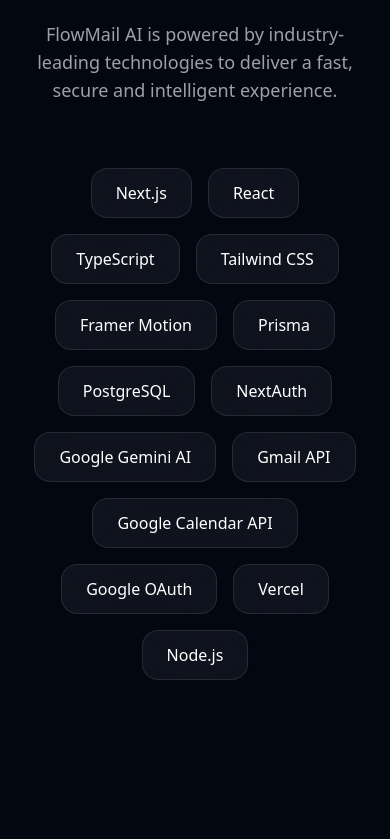
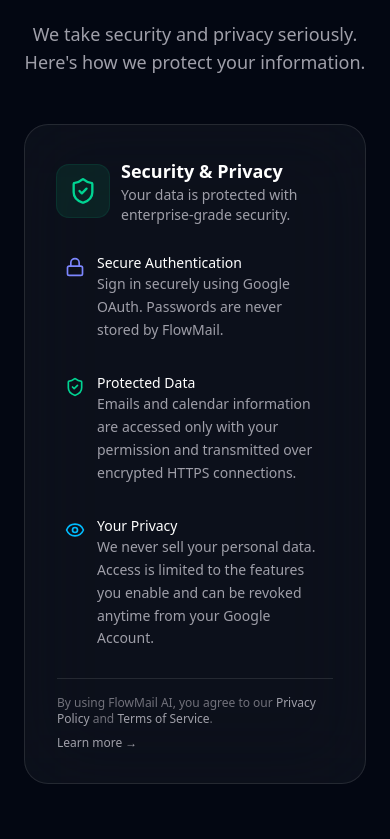
Before and after one commit to ganeshchavan-wd/FlowMail, a Next.js app: page /about in a window 390 px wide. Shown: the part 4985-5824 px from the top of the page. Built offline with nearby package versions, Linux system fonts and the light colour scheme; no server answers.

Commit message:
security privacy card added

```diff
--- a/app/(main)/about/page.tsx
+++ b/app/(main)/about/page.tsx
@@ -12,6 +12,7 @@ import {
   animate,
 } from "framer-motion";
 import { useEffect, useRef, useState, type ReactNode } from "react";
+import { ShieldCheck, Lock, Eye } from "lucide-react";
 
 /* ---------------------- Inline SVG Icons ---------------------- */
 function GithubIcon({ className = "h-4 w-4" }: { className?: string }) {
@@ -189,6 +190,103 @@ function Counter({ to, suffix = "" }: { to: number; suffix?: string }) {
       {val.toLocaleString()}
       {suffix}
     </span>
+  );
+}
+
+/* ---------------------- Security & Privacy Card Component ---------------------- */
+function SecurityPrivacyCard() {
+  return (
+    <motion.div
+      initial={{ opacity: 0, y: 30 }}
+      whileInView={{ opacity: 1, y: 0 }}
+      viewport={{ once: true, margin: "-80px" }}
+      transition={{ duration: 0.6, ease: [0.22, 1, 0.36, 1] }}
+    >
+      <TiltCard
+        borderHover="hover:border-emerald-400/70"
+        glow="rgba(16,185,129,.25)"
+        className="p-8"
+      >
+        {/* Header */}
+        <div className="flex items-center gap-3">
+          <div className="rounded-xl bg-emerald-500/10 p-3 ring-1 ring-emerald-500/20">
+            <ShieldCheck className="h-7 w-7 text-emerald-400" />
+          </div>
+
+          <div>
+            <h3 className="text-lg font-semibold text-white">
+              Security & Privacy
+            </h3>
+            <p className="text-sm text-zinc-400">
+              Your data is protected with enterprise-grade security.
+            </p>
+          </div>
+        </div>
+
+        {/* Features */}
+        <div className="mt-5 space-y-4">
+          <div className="flex items-start gap-3 rounded-lg p-2 hover:bg-white/5 transition-colors">
+            <Lock className="mt-1 h-5 w-5 text-indigo-400 flex-shrink-0" />
+            <div>
+              <h4 className="font-medium text-white text-sm">
+                Secure Authentication
+              </h4>
+              <p className="text-sm text-zinc-400 leading-relaxed">
+                Sign in securely using Google OAuth. Passwords are never stored by
+                FlowMail.
+              </p>
+            </div>
+          </div>
+
+          <div className="flex items-start gap-3 rounded-lg p-2 hover:bg-white/5 transition-colors">
+            <ShieldCheck className="mt-1 h-5 w-5 text-emerald-400 flex-shrink-0" />
+            <div>
+              <h4 className="font-medium text-white text-sm">
+                Protected Data
+              </h4>
+              <p className="text-sm text-zinc-400 leading-relaxed">
+                Emails and calendar information are accessed only with your
+                permission and transmitted over encrypted HTTPS connections.
+              </p>
+            </div>
+          </div>
+
+          <div className="flex items-start gap-3 rounded-lg p-2 hover:bg-white/5 transition-colors">
+            <Eye className="mt-1 h-5 w-5 text-sky-400 flex-shrink-0" />
+            <div>
+              <h4 className="font-medium text-white text-sm">
+                Your Privacy
+              </h4>
+              <p className="text-sm text-zinc-400 leading-relaxed">
+                We never sell your personal data. Access is limited to the features
+                you enable and can be revoked anytime from your Google Account.
+              </p>
+            </div>
+          </div>
+        </div>
+
+        {/* Footer */}
+        <div className="mt-5 flex flex-wrap items-center justify-between gap-2 border-t border-white/10 pt-4 text-xs text-zinc-500">
+          <span>
+            By using FlowMail AI, you agree to our{" "}
+            <a href="/privacy" className="text-zinc-400 hover:text-white hover:underline transition-colors">
+              Privacy Policy
+            </a>{" "}
+            and{" "}
+            <a href="/terms" className="text-zinc-400 hover:text-white hover:underline transition-colors">
+              Terms of Service
+            </a>.
+          </span>
+
+          <a
+            href="/security"
+            className="flex items-center gap-1 text-zinc-400 hover:text-white transition-colors"
+          >
+            Learn more →
+          </a>
+        </div>
+      </TiltCard>
+    </motion.div>
   );
 }
 
@@ -503,6 +601,28 @@ export default function AboutClient() {
               </motion.div>
             );
           })}
+        </div>
+      </section>
+
+      {/* Security & Privacy Section - NEW */}
+      <section className="mx-auto max-w-4xl px-6 py-24">
+        <FadeUp className="text-center">
+          <p className="font-semibold uppercase tracking-[0.3em] text-emerald-400">
+            Trust & Transparency
+          </p>
+          <h2 className="mt-4 text-4xl font-bold md:text-5xl">
+            Your Data is{" "}
+            <span className="bg-gradient-to-r from-emerald-400 to-cyan-500 bg-clip-text text-transparent">
+              Safe With Us
+            </span>
+          </h2>
+          <p className="mx-auto mt-6 max-w-3xl text-lg text-zinc-400">
+            We take security and privacy seriously. Here's how we protect your information.
+          </p>
+        </FadeUp>
+
+        <div className="mt-12">
+          <SecurityPrivacyCard />
         </div>
       </section>
 
```
